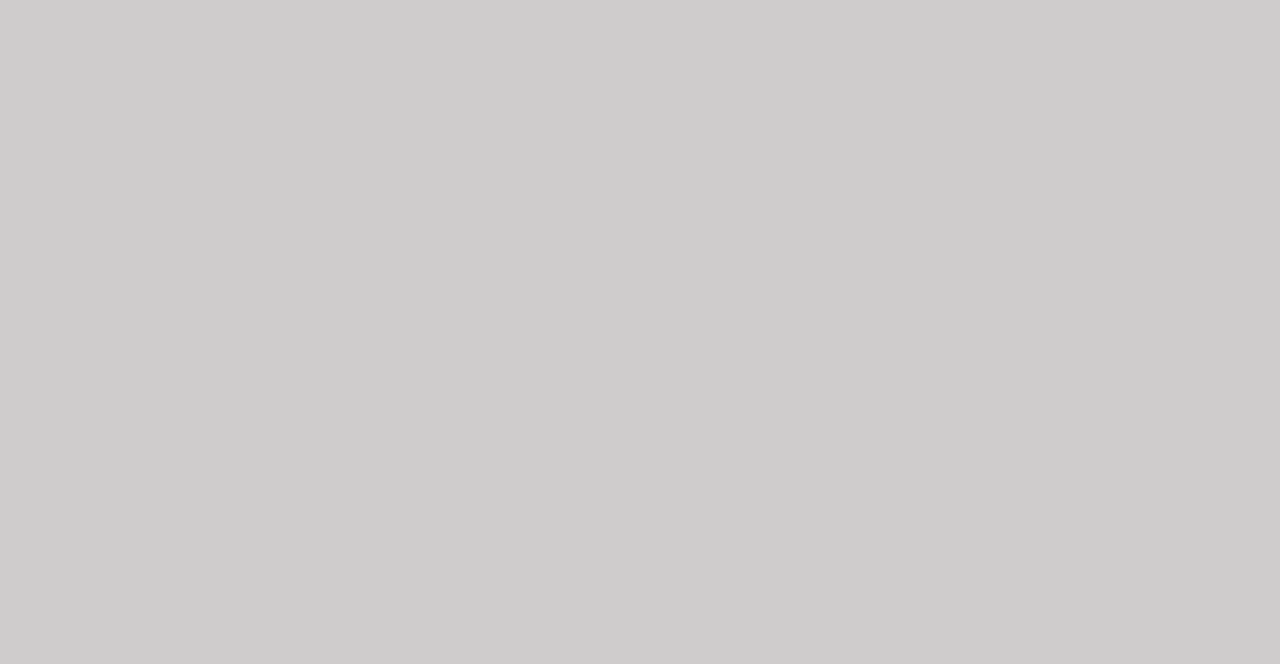
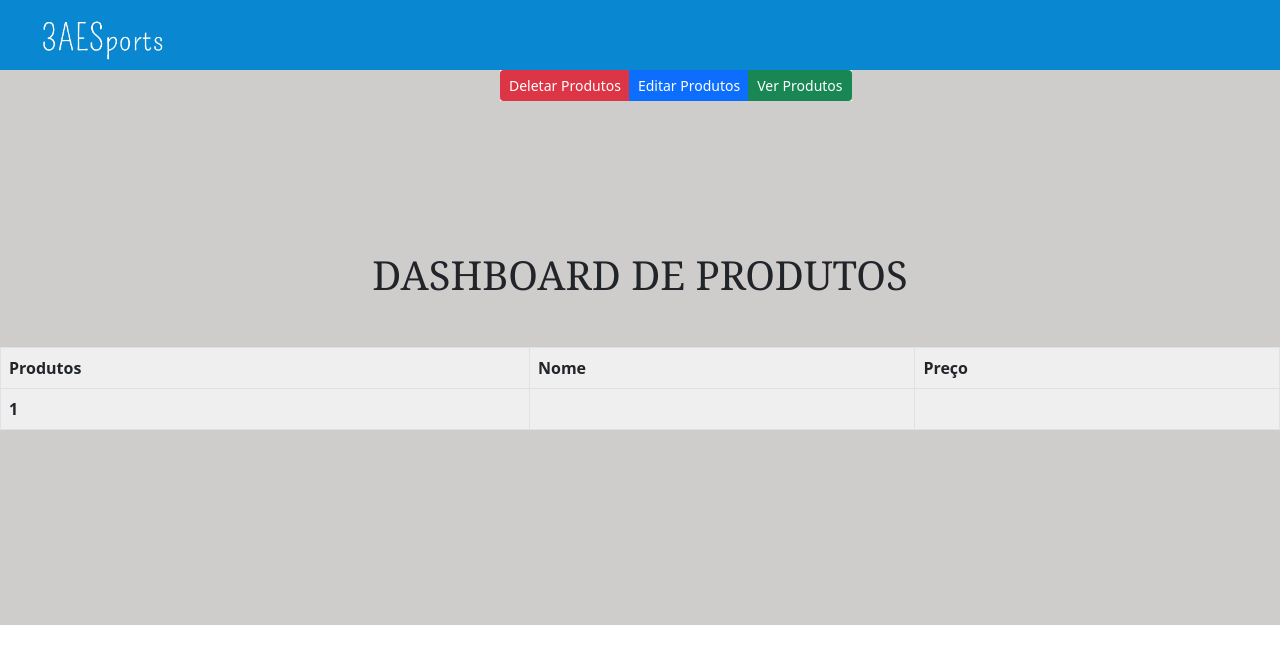
Before and after one commit to Alairtonfl/3A-Esports, a Vue app: page /dashboard in a window 1280 px wide. Shown: the top 664 px of the page. Built offline with nearby package versions, Linux system fonts and the light colour scheme.

Commit message:
implementada a tela dashboard de produtos

```diff
--- a/src/App.vue
+++ b/src/App.vue
@@ -13,8 +13,11 @@ export default {
 
 <style scoped>
     *{
-      height: 100vw;
-      width: 100vw;
-      background-color: #cfcccc;
+     height: 625px;
+     background-color: #cfcccc;
+    }
+    body, html {
+    width: 100%;
+    height: 100%;
     }
 </style>
--- a/src/Routes/Router.js
+++ b/src/Routes/Router.js
@@ -7,6 +7,7 @@ import Home from '../page/Home.vue';
 import Login from '../page/Login.vue';
 import Register from '../page/Register.vue';
 import RegisterAdm from '../page/RegisterAdm.vue';
+import Dashboard from '../page/Dashboard';
 
 const routes = [
   {
@@ -29,7 +30,12 @@ const routes = [
   {
     path: '/admin/register',
     component: RegisterAdm
+  },
+  {
+    path: '/dashboard',
+    component: Dashboard
   }
+
 ]
 
 const router = new VueRouter({
--- /dev/null
+++ b/src/components/dashboard/DashboardTable.vue
@@ -0,0 +1,107 @@
+<template>
+  <div>
+    <header class="header">
+      <nav class="navbar navbar-expand">
+        <div>
+          <a href="http://localhost:8080/home"
+            ><img src="/static/3AESports2-Semfundo.png" id="form-image-nav"
+          /></a>
+        </div>
+        <button
+          class="navbar-toggler"
+          type="button"
+          data-toggle="collapse"
+          data-target="#navbarNavAltMarkup"
+          aria-controls="navbarNavAltMarkup"
+          aria-expanded="false"
+          aria-label="Toggle navigation"
+        >
+          <span class="navbar-toggler-icon"></span>
+        </button>
+        <div class="collapse navbar-collapse" id="navbarNavAltMarkup"></div>
+      </nav>
+    </header>
+
+    <div id="btn" class="btn-group" role="group" aria-label="Exemplo básico">
+      <button class="btn btn-danger btn-sm">Deletar Produtos</button>
+      <button class="btn btn-primary btn-sm">Editar Produtos</button>
+      <button class="btn btn-success btn-sm">Ver Produtos</button>
+    </div>
+
+    <h1 id="alinha">DASHBOARD DE PRODUTOS</h1>
+
+    <table
+      class="table table-bordered table-hover"
+    >
+      <thead>
+        <tr>
+          <th scope="col">Produtos</th>
+          <th scope="col">Nome</th>
+          <th scope="col">Preço</th>
+        </tr>
+      </thead>
+      <tbody>
+        <tr>
+          <th scope="row">1</th>
+          <td></td>
+          <td></td>
+        </tr>
+      </tbody>
+    </table>
+  </div>
+</template>
+
+<script>
+export default {
+  name: "DashboardTable",
+};
+</script>
+
+<style>
+.header {
+  background: #0988d1;
+  box-shadow: none;
+  color: #fff;
+}
+.navbar-wrapper-right {
+  align-items: stretch;
+  display: flex;
+  justify-content: flex-end;
+  margin-left: auto;
+}
+
+.ajusts-btn-enter {
+  margin-right: 5px;
+}
+
+.ajusts {
+  margin-right: 20px;
+}
+.ajust {
+  padding: 0.5%;
+}
+#form-image-nav {
+  margin-left: 10%;
+  width: 30%;
+}
+
+table {
+  position: relative;
+  top: 40px;
+  background: rgba(255, 255, 255, 0.685);
+}
+
+#btn{
+ margin-left: 500px;
+ background: white;
+}
+button{
+  border-radius: 0;
+}
+
+#alinha{
+  text-align: center;
+  margin-top: 150px;
+  font-family: Cambria, Cochin, Georgia, Times, 'Times New Roman', serif;
+}
+</style>
--- /dev/null
+++ b/src/page/Dashboard.vue
@@ -0,0 +1,17 @@
+<template>
+    <div>
+        <DashboardTable />
+    </div>
+</template>
+
+<script>
+import DashboardTable from '../components/dashboard/DashboardTable.vue'
+
+export default {
+    name: "Dashboard",
+    components: {
+
+        DashboardTable,
+    },
+}
+</script>
```
